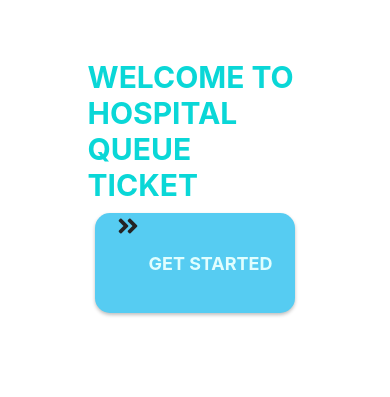
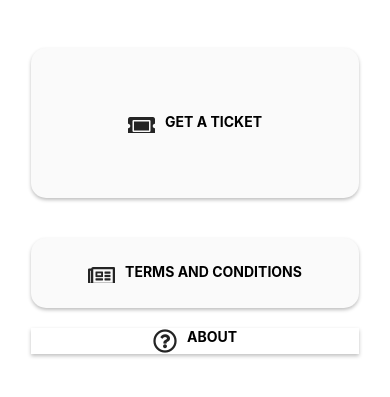
Before and after one commit to yaltha/hospital-queue-ticket-app, a React Native app: screen / in a window 390 px wide. Shown: the part 231-628 px from the top of the page. Built offline with nearby package versions, Linux system fonts and the light colour scheme.

Commit message:
done started and home screen

```diff
--- a/App.tsx
+++ b/App.tsx
@@ -1,12 +1,14 @@
 import { StatusBar } from 'expo-status-bar';
 import React from 'react';
 import { StyleSheet, Text, View } from 'react-native';
+import Started from './screens/Started'
 import Home from './screens/Home'
 
 export default function App() {
   return (
     <View style={styles.container}>
       <StatusBar style="auto" />
+      {/* <Started /> */}
       <Home />
     </View>
   );
--- a/components/Button/Button.tsx
+++ b/components/Button/Button.tsx
@@ -5,7 +5,7 @@ import { Icon } from 'react-native-elements'
 interface ButtonProps {
     btnStyles?: {}
     textStyle?: {}
-    iconStyle?: {}
+    btnIconStyle?: {}
     text: string
     iconType: string
     iconName: string
@@ -15,7 +15,7 @@ interface ButtonProps {
 const Button: React.FC<ButtonProps> = ({
     btnStyles,
     textStyle,
-    iconStyle,
+    btnIconStyle,
     text,
     iconName,
     iconType,
@@ -25,7 +25,11 @@ const Button: React.FC<ButtonProps> = ({
         <TouchableOpacity
             style={[btnStyles, styles.defaultStyle]}
             onPress={onPress}>
-            <Icon type={iconType} name={iconName} style={iconStyle} />
+            <Icon
+                type={iconType}
+                name={iconName}
+                iconStyle={btnIconStyle}
+            />
             <Text style={[textStyle, styles.textDefault]}>{text}</Text>
         </TouchableOpacity>
     )
@@ -38,9 +42,6 @@ const styles = StyleSheet.create({
         flexDirection: "row",
         justifyContent: "center",
         alignContent: "center",
-        // backgroundColor: "#ffc100",
-        // borderRadius: 50,
-        marginVertical: 10,
 
         shadowColor: "#000",
         shadowOffset: {
@@ -55,6 +56,6 @@ const styles = StyleSheet.create({
         marginLeft: 10,
         textTransform: 'uppercase',
         fontWeight: "bold",
+    },
 
-    }
 })
--- a/screens/Home.tsx
+++ b/screens/Home.tsx
@@ -1,18 +1,36 @@
 import React from 'react'
 import { StyleSheet, Text, View } from 'react-native'
-import { Button } from '../components/'
+import { Button } from '../components'
 
 const Home = () => {
     return (
-        <View style={styles.homeContainer}>
-            <Text style={styles.headerText}>WELCOME TO HOSPITAL QUEUE TICKET</Text>
+        <View>
+            {/* <Text>Home</Text> */}
             <Button
-                text="get started"
-                btnStyles={styles.btnStarted}
-                textStyle={styles.btnTextStarted}
-                iconStyle={styles.btnIconStyle}
+                text="get a ticket"
+                btnStyles={styles.btnGetTicket}
+                textStyle={styles.btnTextGetTicket}
+                btnIconStyle={styles.btnIconStyle}
                 iconType="font-awesome-5"
-                iconName="angle-double-right"
+                iconName="ticket-alt"
+            // onPress={() => navigation.navigate("")}
+            />
+            <Button
+                text="terms and conditions"
+                btnStyles={styles.btnTAS}
+                textStyle={styles.btnTextTAS}
+                btnIconStyle={styles.btnIconStyle}
+                iconType="font-awesome-5"
+                iconName="newspaper"
+            // onPress={() => navigation.navigate("")}
+            />
+            <Button
+                text="about"
+                btnStyles={styles.btnAbout}
+                textStyle={styles.btnTextAbout}
+                btnIconStyle={styles.btnIconStyle}
+                iconType="font-awesome-5"
+                iconName="question-circle"
             // onPress={() => navigation.navigate("")}
             />
         </View>
@@ -22,31 +40,26 @@ const Home = () => {
 export default Home
 
 const styles = StyleSheet.create({
-    homeContainer: {
-        display: 'flex',
-        // justifyContent: 'space-between',
-        alignItems: 'center',
+    btnGetTicket: {
+        width: 328,
+        height: 150,
+        backgroundColor: '#fafafa',
+        borderRadius: 15,
+        alignSelf: 'center',
+        paddingVertical: 65,
+        marginVertical: 30
     },
-    headerText: {
-        fontSize: 30,
-        fontWeight: 'bold',
-        color: "#0AD7D7",
-        width: 215,
+    btnTAS: {
+        width: 328,
+        height: 70,
+        backgroundColor: '#fafafa',
+        borderRadius: 15,
+        alignSelf: 'center',
+        paddingVertical: 25,
+        marginVertical: 10
+    },
+    btnAbout: {
+        marginVertical: 10
 
-    },
-    btnStarted: {
-        width: 200,
-        height: 100,
-        backgroundColor: '#56CCF2',
-        borderRadius: 15,
-    },
-    btnTextStarted: {
-        fontSize: 18,
-        color: "#E1FEFE",
-        justifyContent: "center",
-        alignContent: "center",
-    },
-    btnIconStyle: {
-        color: "#E1FEFE",
-    },
+    }
 })
```
Also changed, not shown: screens/Form.tsx (+14 -0 lines), screens/Started.tsx (added, +58 -0 lines), screens/TicketSummary.tsx (+14 -0 lines), assets/hospital.jpg (added).
